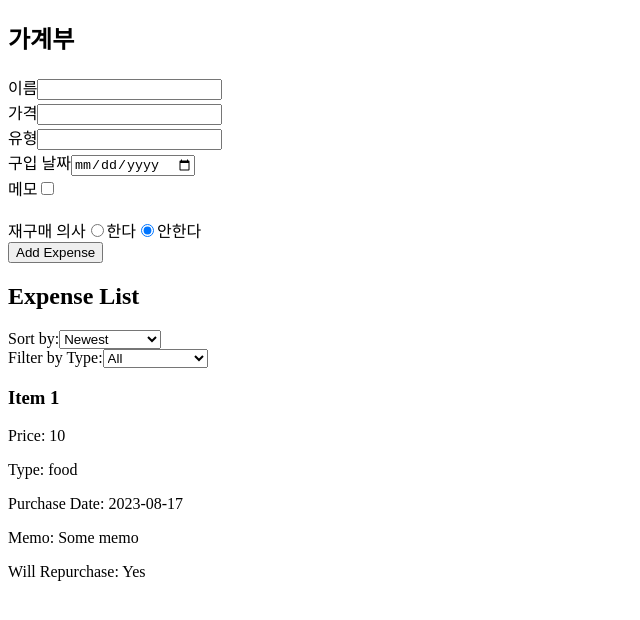
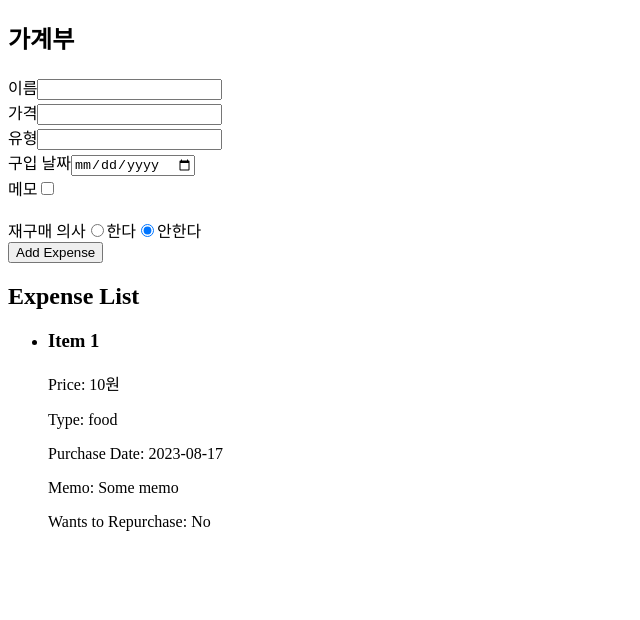
Before and after one commit to justkeepgoin/budget-practice, a React (Create React App) app: page / in a window 1280 px wide. Shown: the top 620 px of the page, without its empty margins (0-640 px from the left). Built offline with nearby package versions, Linux system fonts and the light colour scheme.

Commit message:
가계부 항목 컴포넌트 구현
- ExpenseList : 입력 받은 항목 리스트로 보여주는 기능 구현
- ExpenseItem : 추가된 개별 항목을 보여주는 기능 구현

```diff
--- /dev/null
+++ b/src/ExpenseItem.js
@@ -0,0 +1,19 @@
+import React from "react";
+
+const ExpenseItem = (props) => {
+  const { name, price, type, purchaseDate, memo, wantsToRepurchase } =
+    props.expense;
+
+  return (
+    <div className="expense-item">
+      <h3>{name}</h3>
+      <p>Price: {price}원</p>
+      <p>Type: {type}</p>
+      <p>Purchase Date: {purchaseDate}</p>
+      {memo && <p>Memo: {memo}</p>}
+      <p>Wants to Repurchase: {wantsToRepurchase ? "Yes" : "No"}</p>
+    </div>
+  );
+};
+
+export default ExpenseItem;
--- a/src/ExpenseList.js
+++ b/src/ExpenseList.js
@@ -1,75 +1,25 @@
-import React, { useState } from "react";
+import React from "react";
+import ExpenseItem from "./ExpenseItem";
 
-function ExpenseItem({ expense }) {
-  const { name, price, type, purchaseDate, memo, willRepurchase } = expense;
-
-  return (
-    <div className="expense-item">
-      <h3>{name}</h3>
-      <p>Price: {price}</p>
-      <p>Type: {type}</p>
-      <p>Purchase Date: {purchaseDate}</p>
-      {memo && <p>Memo: {memo}</p>}
-      <p>Will Repurchase: {willRepurchase ? "Yes" : "No"}</p>
-    </div>
-  );
-}
-
-function ExpenseList({ expenses }) {
-  const [sorting, setSorting] = useState("newest");
-  const [filterType, setFilterType] = useState("all");
-
-  const sortedExpenses = [...expenses].sort((a, b) => {
-    if (sorting === "highestPrice") {
-      return b.price - a.price;
-    } else if (sorting === "lowestPrice") {
-      return a.price - b.price;
-    } else if (sorting === "oldest") {
-      return new Date(a.purchaseDate) - new Date(b.purchaseDate);
-    } else {
-      return new Date(b.purchaseDate) - new Date(a.purchaseDate);
-    }
-  });
-
-  const filteredExpenses =
-    filterType === "all"
-      ? sortedExpenses
-      : sortedExpenses.filter((expense) => expense.type === filterType);
+const ExpenseList = (props) => {
+  const expenses = props.expenses;
 
   return (
     <div className="expense-list">
       <h2>Expense List</h2>
-      <div>
-        <label>
-          Sort by:
-          <select value={sorting} onChange={(e) => setSorting(e.target.value)}>
-            <option value="newest">Newest</option>
-            <option value="oldest">Oldest</option>
-            <option value="highestPrice">Highest Price</option>
-            <option value="lowestPrice">Lowest Price</option>
-          </select>
-        </label>
-      </div>
-      <div>
-        <label>
-          Filter by Type:
-          <select
-            value={filterType}
-            onChange={(e) => setFilterType(e.target.value)}
-          >
-            <option value="all">All</option>
-            <option value="food">Food</option>
-            <option value="clothing">Clothing</option>
-            <option value="entertainment">Entertainment</option>
-            {/* Add more types here */}
-          </select>
-        </label>
-      </div>
-      {filteredExpenses.map((expense, index) => (
-        <ExpenseItem key={index} expense={expense} />
-      ))}
+      {expenses.length === 0 ? (
+        <p>No expenses to display.</p>
+      ) : (
+        <ul>
+          {expenses.map((expense, index) => (
+            <li key={index}>
+              <ExpenseItem expense={expense} />
+            </li>
+          ))}
+        </ul>
+      )}
     </div>
   );
-}
+};
 
 export default ExpenseList;
```
